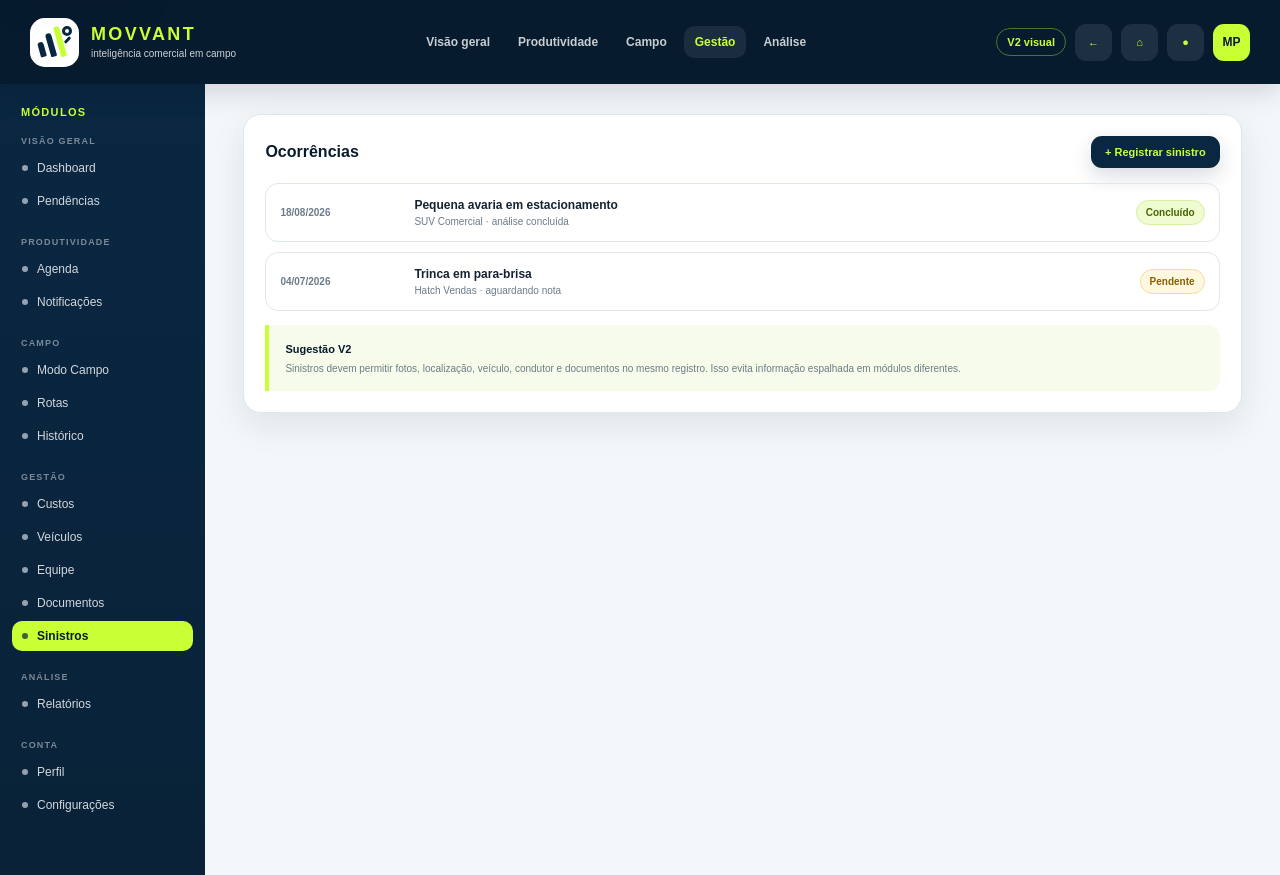
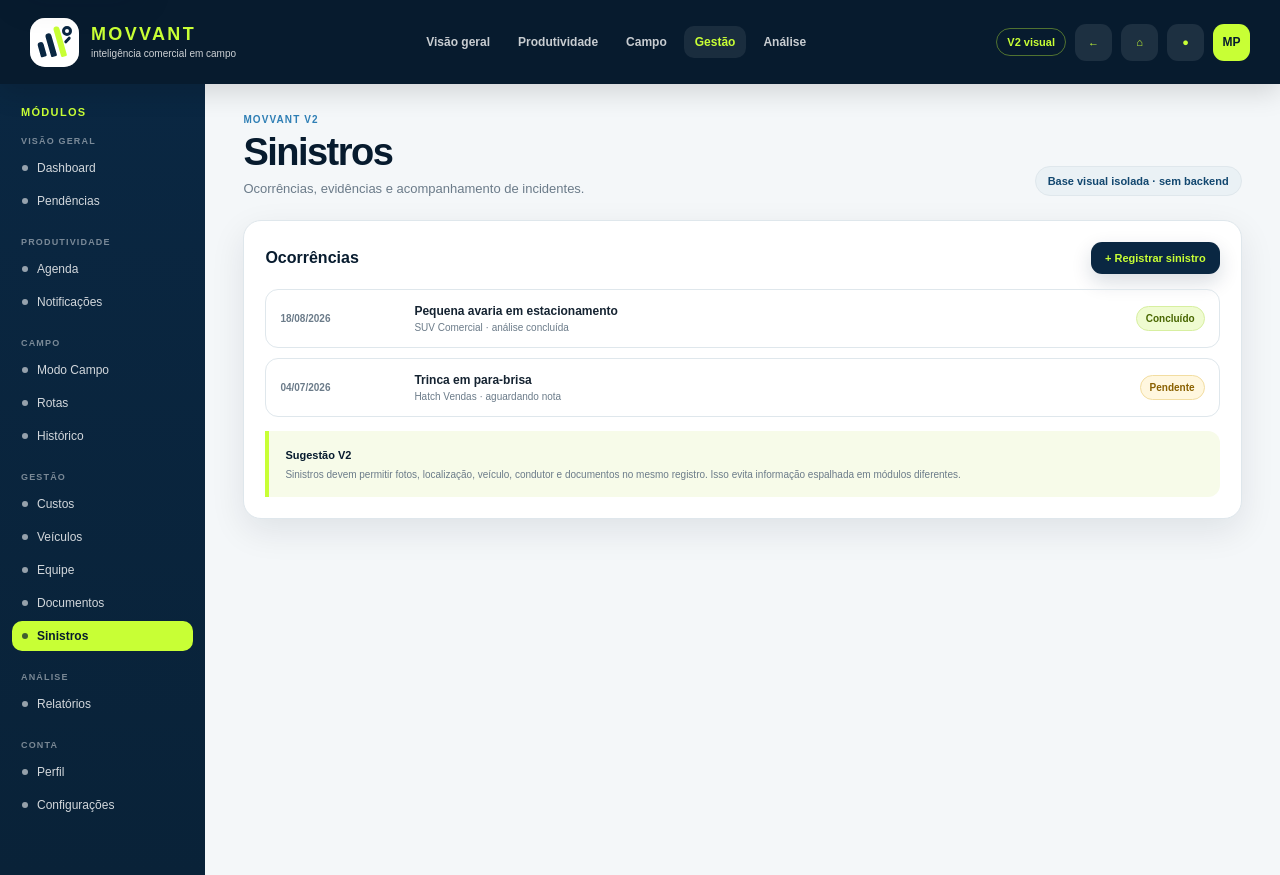
Before and after one commit to Manopanassolo/controle-facil-km, a Next.js app in the folder movvant-v2/: page /sinistros in a window 1280 px wide. Built offline with nearby package versions, Linux system fonts and the light colour scheme.

Commit message:
Add canonical header to incidents

```diff
--- a/movvant-v2/src/app/sinistros/page.tsx
+++ b/movvant-v2/src/app/sinistros/page.tsx
@@ -1,5 +1,6 @@
+import { ModuleHeader } from '@/components/CoreModules';
 import { IncidentsModule } from '@/components/RemainingModules';
 
 export default function IncidentsPage() {
-  return <IncidentsModule />;
+  return <><ModuleHeader title="Sinistros" description="Ocorrências, evidências e acompanhamento de incidentes." /><IncidentsModule /></>;
 }
```
